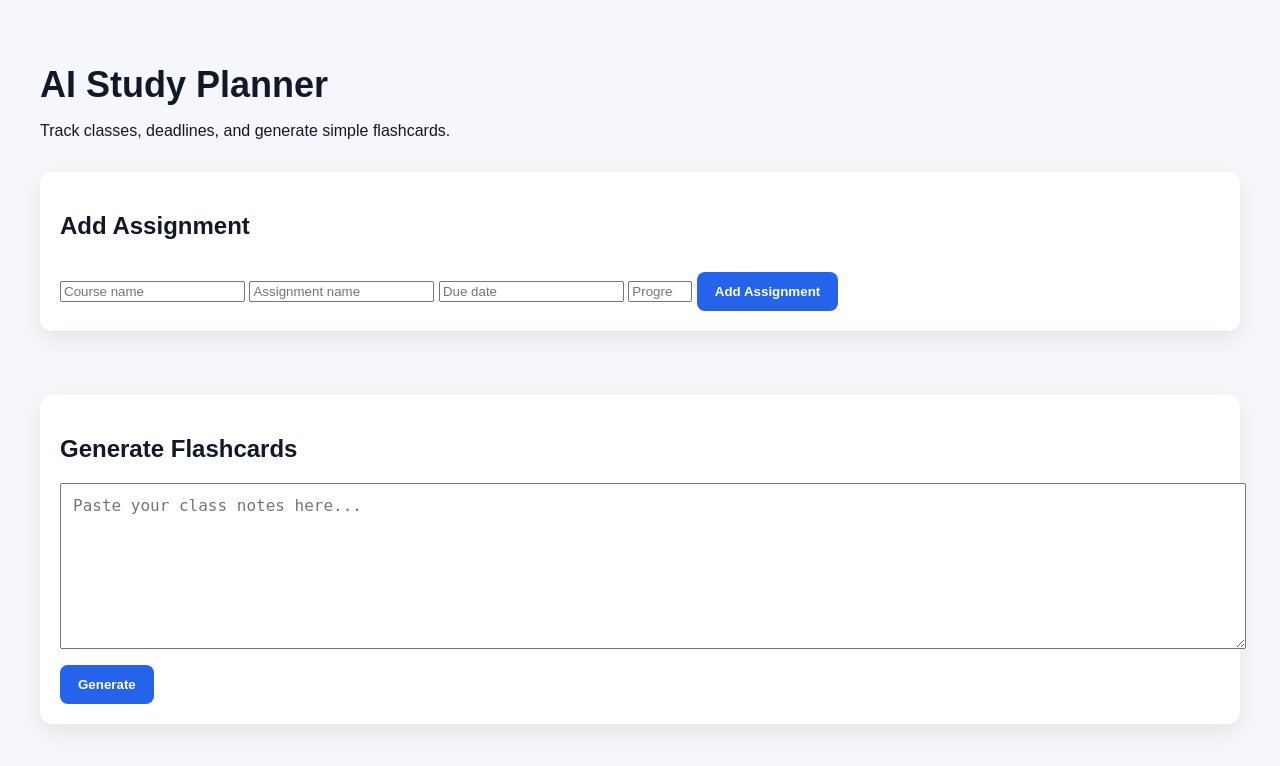
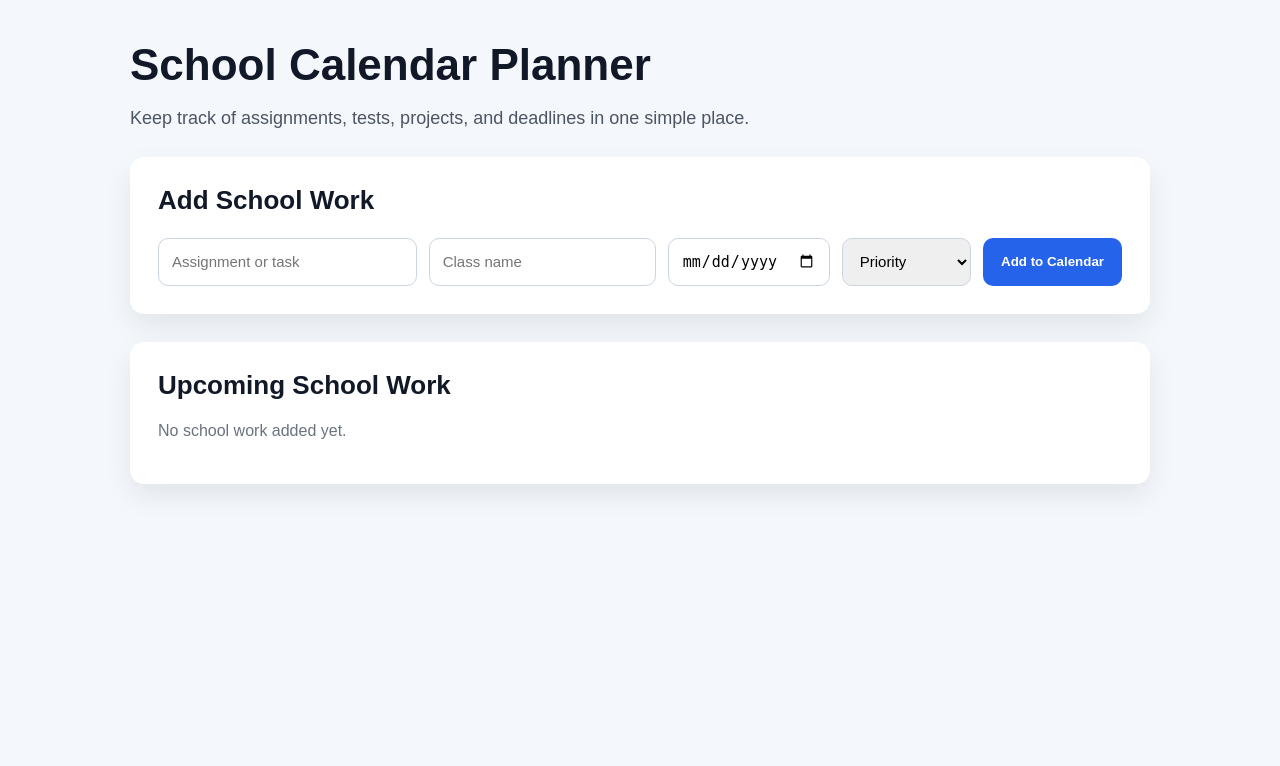
Before and after one commit to Sania58635/AI-study-Planner, a Flask app: template Ai-study-planner/templates/index.html in a window 1280 px wide. Shown: the top 766 px of the page. Run offline with Flask 3, Linux system fonts and the light colour scheme; the template is opened without the code that fills it, so the values that code supplies are empty.

Commit message:
Code modified

```diff
--- a/Ai-study-planner/app.py
+++ b/Ai-study-planner/app.py
@@ -4,7 +4,7 @@ from flask import Flask, render_template, request, redirect
 
 app = Flask(__name__)
 
-DB_NAME = "study_planner.db"
+DB_NAME = "school_calendar.db"
 
 
 def get_db_connection():
@@ -17,22 +17,14 @@ def setup_database():
     connection = get_db_connection()
 
     connection.execute("""
-        CREATE TABLE IF NOT EXISTS courses (
+        CREATE TABLE IF NOT EXISTS tasks (
             id INTEGER PRIMARY KEY AUTOINCREMENT,
-            name TEXT NOT NULL,
-            deadline TEXT NOT NULL,
+            title TEXT NOT NULL,
+            class_name TEXT NOT NULL,
             due_date TEXT NOT NULL,
-            progress INTEGER NOT NULL
+            priority TEXT NOT NULL
         )
     """)
-
-    existing_courses = connection.execute("SELECT COUNT(*) FROM courses").fetchone()[0]
-
-    if existing_courses == 0:
-        connection.execute("""
-            INSERT INTO courses (name, deadline, due_date, progress)
-            VALUES (?, ?, ?, ?)
-        """, ("Computer Science", "Project proposal", "June 14", 65))
 
     connection.commit()
     connection.close()
@@ -40,44 +32,43 @@ def setup_database():
 
 @app.route("/", methods=["GET", "POST"])
 def home():
-    flashcards = []
     connection = get_db_connection()
 
     if request.method == "POST":
-        form_type = request.form.get("form_type")
+        title = request.form.get("title")
+        class_name = request.form.get("class_name")
+        due_date = request.form.get("due_date")
+        priority = request.form.get("priority")
 
-        if form_type == "assignment":
-            course_name = request.form.get("course_name")
-            deadline = request.form.get("deadline")
-            due_date = request.form.get("due_date")
-            progress = request.form.get("progress")
+        connection.execute("""
+            INSERT INTO tasks (title, class_name, due_date, priority)
+            VALUES (?, ?, ?, ?)
+        """, (title, class_name, due_date, priority))
 
-            connection.execute("""
-                INSERT INTO courses (name, deadline, due_date, progress)
-                VALUES (?, ?, ?, ?)
-            """, (course_name, deadline, due_date, int(progress)))
+        connection.commit()
+        connection.close()
 
-            connection.commit()
-            connection.close()
+        return redirect("/")
 
-            return redirect("/")
+    tasks = connection.execute("""
+        SELECT * FROM tasks
+        ORDER BY due_date ASC
+    """).fetchall()
 
-        if form_type == "flashcards":
-            notes = request.form.get("notes")
-
-            if notes:
-                sentences = [s.strip() for s in notes.split(".") if s.strip()]
-
-                for sentence in sentences[:5]:
-                    flashcards.append({
-                        "question": f"What is important about: {sentence[:50]}?",
-                        "answer": sentence
-                    })
-
-    courses = connection.execute("SELECT * FROM courses").fetchall()
     connection.close()
 
-    return render_template("index.html", courses=courses, flashcards=flashcards)
+    return render_template("index.html", tasks=tasks)
+
+
+@app.route("/delete/<int:task_id>")
+def delete_task(task_id):
+    connection = get_db_connection()
+
+    connection.execute("DELETE FROM tasks WHERE id = ?", (task_id,))
+    connection.commit()
+    connection.close()
+
+    return redirect("/")
 
 
 if __name__ == "__main__":
--- a/Ai-study-planner/static/style.css
+++ b/Ai-study-planner/static/style.css
@@ -1,69 +1,147 @@
+* {
+  box-sizing: border-box;
+}
+
 body {
   margin: 0;
   font-family: Arial, sans-serif;
-    background: #f6f7fb;
+  background: #f4f7fb;
   color: #111827;
 }
 
 main {
+  max-width: 1100px;
+  margin: 0 auto;
   padding: 40px;
 }
 
-  h1 {
-    font-size: 36px;
-    margin-bottom: 8px;
+.header {
+  margin-bottom: 28px;
 }
 
-  .courses {
-    display: grid;
-    grid-template-columns: repeat(auto-fit, minmax(240px, 1fr));
-    gap: 20px;
-    margin-top: 32px;
+h1 {
+  font-size: 44px;
+  margin: 0 0 10px;
 }
 
-  .card,
-  .generator,
-  .flashcard {
-    background: white;
-    padding: 20px;
-    border-radius: 12px;
-    box-shadow: 0 8px 24px rgba(0, 0, 0, 0.08);
+.header p {
+  font-size: 18px;
+  color: #4b5563;
 }
 
-  .bar {
-    height: 10px;
-    background: #e5e7eb;
-    border-radius: 999px;
-    overflow: hidden;
+.panel,
+.calendar {
+  background: white;
+  padding: 28px;
+  border-radius: 14px;
+  box-shadow: 0 12px 28px rgba(15, 23, 42, 0.08);
+  margin-bottom: 28px;
 }
 
-  .fill {
-    height: 100%;
-    background: #2563eb;
+h2 {
+  margin-top: 0;
+  font-size: 26px;
 }
 
-  .generator {
-    margin-top: 32px;
+.task-form {
+  display: grid;
+  grid-template-columns: 2fr 1.5fr 1fr 1fr auto;
+  gap: 12px;
 }
 
-  textarea {
-    width: 100%;
-    min-height: 140px;
-    padding: 12px;
-    font-size: 16px;
+input,
+select {
+  padding: 13px;
+  border: 1px solid #cbd5e1;
+  border-radius: 10px;
+  font-size: 15px;
 }
 
 button {
-    margin-top: 12px;
-    padding: 12px 18px;
   background: #2563eb;
   color: white;
   border: none;
-    border-radius: 8px;
+  border-radius: 10px;
+  padding: 13px 18px;
   font-weight: bold;
   cursor: pointer;
 }
 
-  .flashcard {
-    margin-top: 16px;
+button:hover {
+  background: #1d4ed8;
 }
+
+.task-grid {
+  display: grid;
+  grid-template-columns: repeat(auto-fit, minmax(260px, 1fr));
+  gap: 18px;
+}
+
+.task-card {
+  padding: 20px;
+  border-radius: 12px;
+  background: #f8fafc;
+  border-left: 6px solid #64748b;
+}
+
+.task-card h3 {
+  margin: 6px 0;
+  font-size: 22px;
+}
+
+.date {
+  font-weight: bold;
+  color: #2563eb;
+  margin: 0;
+}
+
+.class-name {
+  color: #4b5563;
+}
+
+.task-footer {
+  display: flex;
+  justify-content: space-between;
+  align-items: center;
+  margin-top: 18px;
+}
+
+.task-footer span {
+  font-weight: bold;
+}
+
+.task-footer a {
+  color: #dc2626;
+  text-decoration: none;
+  font-weight: bold;
+}
+
+.priority-low {
+  border-left-color: #22c55e;
+}
+
+.priority-medium {
+  border-left-color: #f59e0b;
+}
+
+.priority-high {
+  border-left-color: #ef4444;
+}
+
+.empty {
+  color: #6b7280;
+}
+
+@media (max-width: 800px) {
+  main {
+    padding: 24px;
+  }
+
+  h1 {
+    font-size: 34px;
+  }
+
+  .task-form {
+    grid-template-columns: 1fr;
+  }
+}
--- a/Ai-study-planner/templates/index.html
+++ b/Ai-study-planner/templates/index.html
@@ -1,64 +1,57 @@
 <!DOCTYPE html>
 <html>
 <head>
-  <title>AI Study Planner</title>
+  <title>School Calendar Planner</title>
   <link rel="stylesheet" href="/static/style.css">
 </head>
 <body>
   <main>
-    <h1>AI Study Planner</h1>
-    <p>Track classes, deadlines, and generate simple flashcards.</p>
+    <section class="header">
+      <h1>School Calendar Planner</h1>
+      <p>Keep track of assignments, tests, projects, and deadlines in one simple place.</p>
+    </section>
 
-    <section class="generator">
-      <h2>Add Assignment</h2>
+    <section class="panel">
+      <h2>Add School Work</h2>
 
-      <form method="POST">
-        <input type="hidden" name="form_type" value="assignment">
+      <form method="POST" class="task-form">
+        <input type="text" name="title" placeholder="Assignment or task" required>
+        <input type="text" name="class_name" placeholder="Class name" required>
+        <input type="date" name="due_date" required>
 
-        <input type="text" name="course_name" placeholder="Course name" required>
-        <input type="text" name="deadline" placeholder="Assignment name" required>
-        <input type="text" name="due_date" placeholder="Due date" required>
-        <input type="number" name="progress" placeholder="Progress %" min="0" max="100" required>
+        <select name="priority" required>
+          <option value="">Priority</option>
+          <option value="Low">Low</option>
+          <option value="Medium">Medium</option>
+          <option value="High">High</option>
+        </select>
 
-        <button type="submit">Add Assignment</button>
+        <button type="submit">Add to Calendar</button>
       </form>
     </section>
 
-    <section class="courses">
-      {% for course in courses %}
-        <div class="card">
-          <h2>{{ course.name }}</h2>
-          <p><strong>Next deadline:</strong> {{ course.deadline }}</p>
-          <p><strong>Due:</strong> {{ course.due_date }}</p>
+    <section class="calendar">
+      <h2>Upcoming School Work</h2>
 
-          <div class="bar">
-            <div class="fill"></div>
-          </div>
+      {% if tasks %}
+        <div class="task-grid">
+          {% for task in tasks %}
+            <div class="task-card priority-{{ task.priority.lower() }}">
+              <div>
+                <p class="date">{{ task.due_date }}</p>
+                <h3>{{ task.title }}</h3>
+                <p class="class-name">{{ task.class_name }}</p>
+              </div>
 
-          <p>{{ course.progress }}% complete</p>
+              <div class="task-footer">
+                <span>{{ task.priority }} Priority</span>
+                <a href="/delete/{{ task.id }}">Delete</a>
+              </div>
+            </div>
+          {% endfor %}
         </div>
-      {% endfor %}
-    </section>
-
-    <section class="generator">
-      <h2>Generate Flashcards</h2>
-
-      <form method="POST">
-        <input type="hidden" name="form_type" value="flashcards">
-
-        <textarea name="notes" placeholder="Paste your class notes here..."></textarea>
-        <button type="submit">Generate</button>
-      </form>
-
-      {% if flashcards %}
-        <h2>Your Flashcards</h2>
-
-        {% for card in flashcards %}
-          <div class="flashcard">
-            <h3>{{ card.question }}</h3>
-            <p>{{ card.answer }}</p>
-          </div>
-        {% endfor %}
+      {% else %}
+        <p class="empty">No school work added yet.</p>
       {% endif %}
     </section>
   </main>
```
Lines whose indentation alone changed are shown as unchanged.
